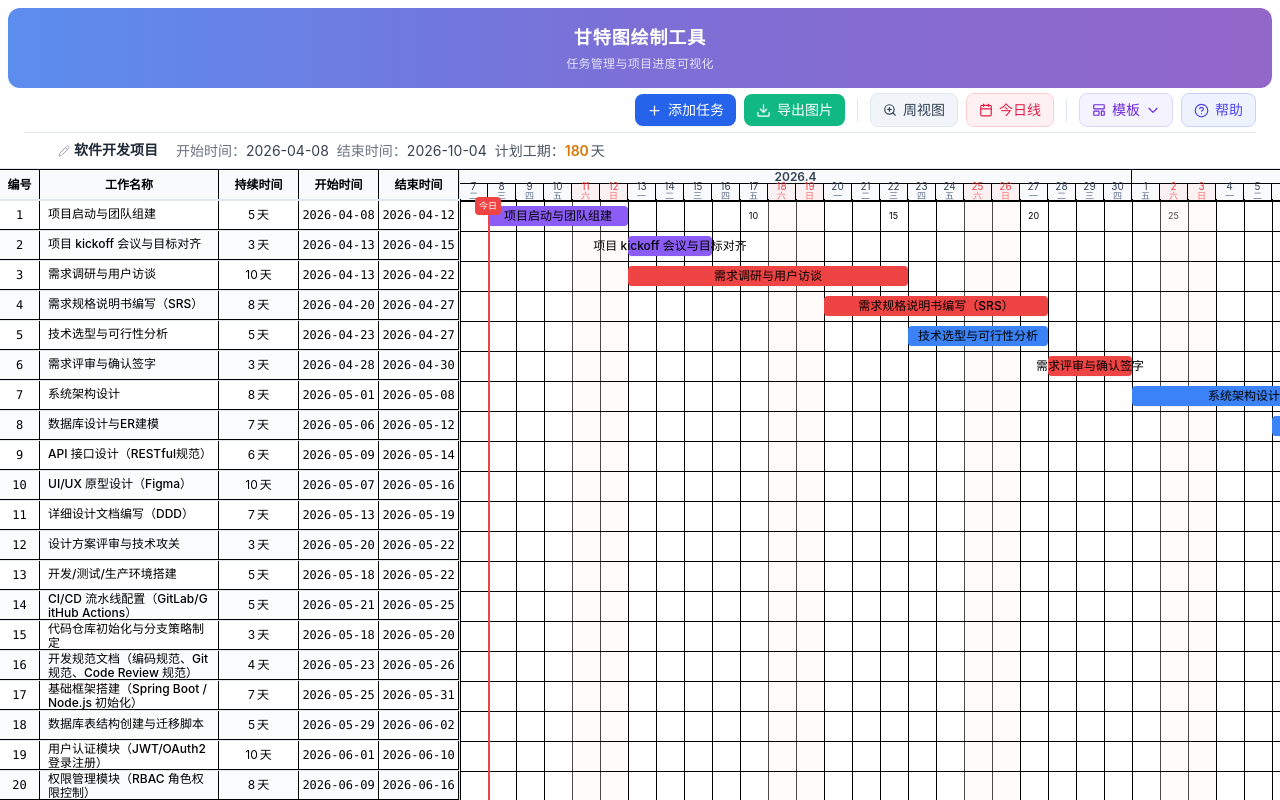
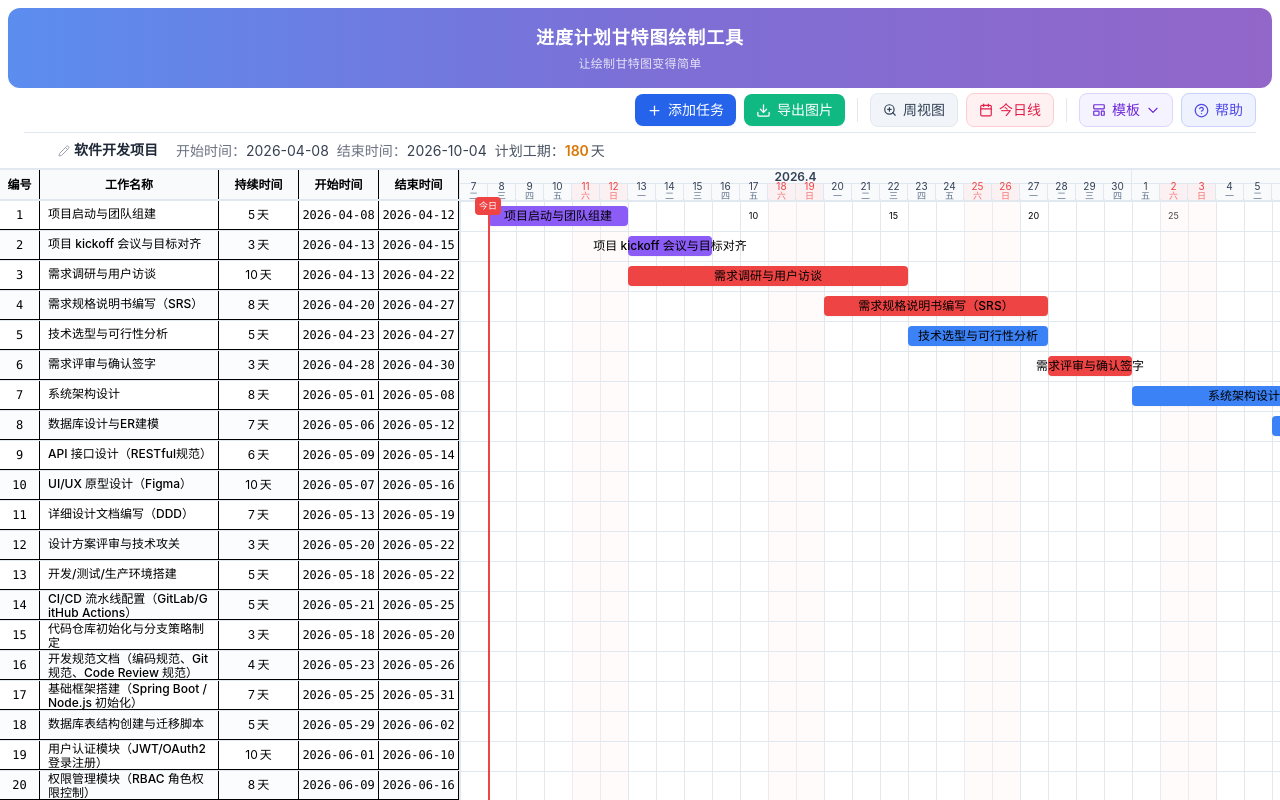
Before and after one commit to Dtianchen/gantt-chart-drawing-tool, a React (Vite) app: page / in a window 1280 px wide. Shown: the top 800 px of the page. Built offline with nearby package versions, Linux system fonts and the light colour scheme; the HTML template or start-up script is replaced by a standard one.

Commit message:
ui: 甘特图区边框回退 slate-200 + 标题栏文字微调

```diff
--- a/src/App.tsx
+++ b/src/App.tsx
@@ -112,8 +112,8 @@ export default function App() {
     <div className="h-dvh flex flex-col bg-white">
       {/* 顶部标题 */}
       <div className="shrink-0 mx-2 mt-2 rounded-xl bg-gradient-to-r from-[#5b8def] via-[#7c6fd6] to-[#9366c9] px-4 py-4 text-center shadow-sm">
-        <h1 className="text-lg font-bold text-white tracking-wider">甘特图绘制工具</h1>
-        <p className="text-xs text-white/80 mt-1 tracking-wide">任务管理与项目进度可视化</p>
+        <h1 className="text-lg font-bold text-white tracking-wider">进度计划甘特图绘制工具</h1>
+        <p className="text-xs text-white/80 mt-1 tracking-wide">让绘制甘特图变得简单</p>
       </div>
 
       {/* 头部 */}
--- a/src/components/GanttChart/index.tsx
+++ b/src/components/GanttChart/index.tsx
@@ -7,7 +7,7 @@ interface GanttChartProps {
 
 export default function GanttChart({ children, exportRef }: GanttChartProps) {
   return (
-    <div className="h-[calc(100dvh-56px)] flex flex-col bg-white border-t border-black">
+    <div className="h-[calc(100dvh-56px)] flex flex-col bg-white border-t border-slate-200">
       <div ref={exportRef} className="flex-1 grid grid-cols-[460px_auto]">
         {children}
       </div>
--- a/src/components/GanttTimeline/index.tsx
+++ b/src/components/GanttTimeline/index.tsx
@@ -81,14 +81,14 @@ export default function GanttTimeline({
           <div className="absolute inset-0 top-0 pointer-events-none">
             {/* 垂直线（日期网格线） */}
             {[...Array(totalDays)].map((_, i) => (
-              <div key={i} className="absolute top-0 bottom-0 border-r border-black" style={{ left: i * dayWidth }} />
+              <div key={i} className="absolute top-0 bottom-0 border-r border-slate-200" style={{ left: i * dayWidth }} />
             ))}
 
             {/* 水平线（任务行分隔线） */}
             {[...Array(tasks.length + 1)].map((_, i) => (
               <div
                 key={`h-${i}`}
-                className="absolute border-t border-black"
+                className="absolute border-t border-slate-200"
                 style={{
                   top: i * 30,
                   left: 0,
--- a/src/components/TimeScaleHeader/index.tsx
+++ b/src/components/TimeScaleHeader/index.tsx
@@ -35,11 +35,11 @@ export default function TimeScaleHeader({ startDate, endDate, scale, dayWidth }:
   const cellWidth = scale === 'week' ? dayWidth : dayWidth * 7
 
   return (
-    <div className="shrink-0 bg-slate-50 border-b border-black">
+    <div className="shrink-0 bg-slate-50 border-b border-slate-200">
       {/* 月份行 */}
-      <div className="flex h-[14px] border-b border-black">
+      <div className="flex h-[14px] border-b border-slate-200">
         {months.map(month => (
-          <div key={month.label} className="shrink-0 flex items-center justify-center border-r border-black last:border-r-0" style={{ width: month.width }}>
+          <div key={month.label} className="shrink-0 flex items-center justify-center border-r border-slate-200 last:border-r-0" style={{ width: month.width }}>
             <span className={`font-semibold text-slate-700 ${scale === 'month' ? 'text-[10px]' : 'text-xs'}`}>{month.label}</span>
           </div>
         ))}
@@ -54,7 +54,7 @@ export default function TimeScaleHeader({ startDate, endDate, scale, dayWidth }:
           return (
             <div
               key={i}
-              className={`shrink-0 flex flex-col items-center justify-end border-r border-black last:border-r-0 ${
+              className={`shrink-0 flex flex-col items-center justify-end border-r border-slate-200 last:border-r-0 ${
                 isWeekend ? 'bg-red-100/40' : ''
               }`}
               style={{ width: dayWidth, height: '100%' }}
@@ -79,7 +79,7 @@ export default function TimeScaleHeader({ startDate, endDate, scale, dayWidth }:
         {/* 底部刻度线 */}
         <div className="absolute bottom-0 left-0 right-0 flex">
           {dates.map((_, i) => (
-            <div key={i} className="border-l border-black shrink-0" style={{ width: dayWidth, height: '1px' }} />
+            <div key={i} className="border-l border-slate-200 shrink-0" style={{ width: dayWidth, height: '1px' }} />
           ))}
         </div>
       </div>
```
